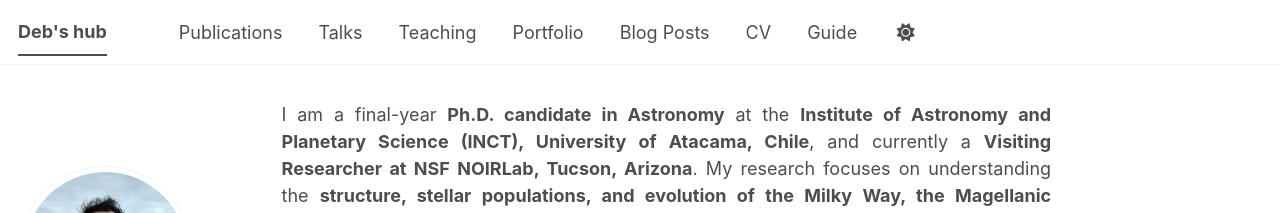
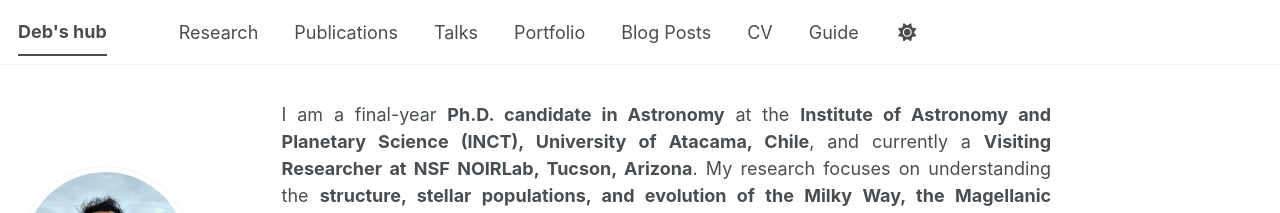
Before and after one commit to DebasishHazarika/debasishhazarika.github.io, a Jekyll site: the page built from _pages/about.md, in a window 1280 px wide. Shown: the top 213 px of the page. Built offline with Jekyll 4.4.1, drawn with Linux system fonts in a browser that asks for light colours; a style sheet for code colours, icons or effects is not loaded.

Commit message:
July 05, 26

```diff
--- a/_data/navigation.yml
+++ b/_data/navigation.yml
@@ -8,14 +8,14 @@
 #      Markdown formatted page while the second is generated using JSON.
 
 main:
+  - title: "Research"
+    url: /research/
+
   - title: "Publications"
     url: /publications/
 
   - title: "Talks"
     url: /talks/
-
-  - title: "Teaching"
-    url: /teaching/
 
   - title: "Portfolio"
     url: /portfolio/
```
